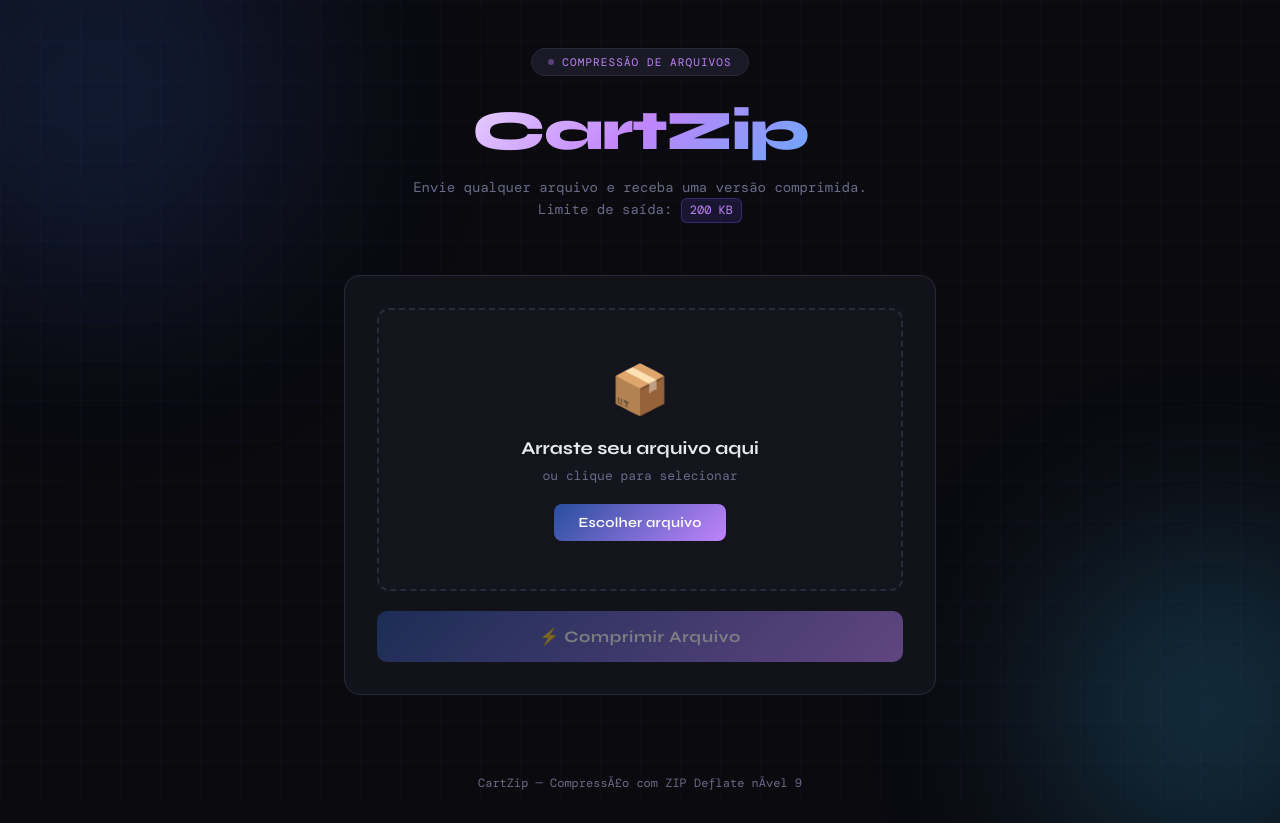
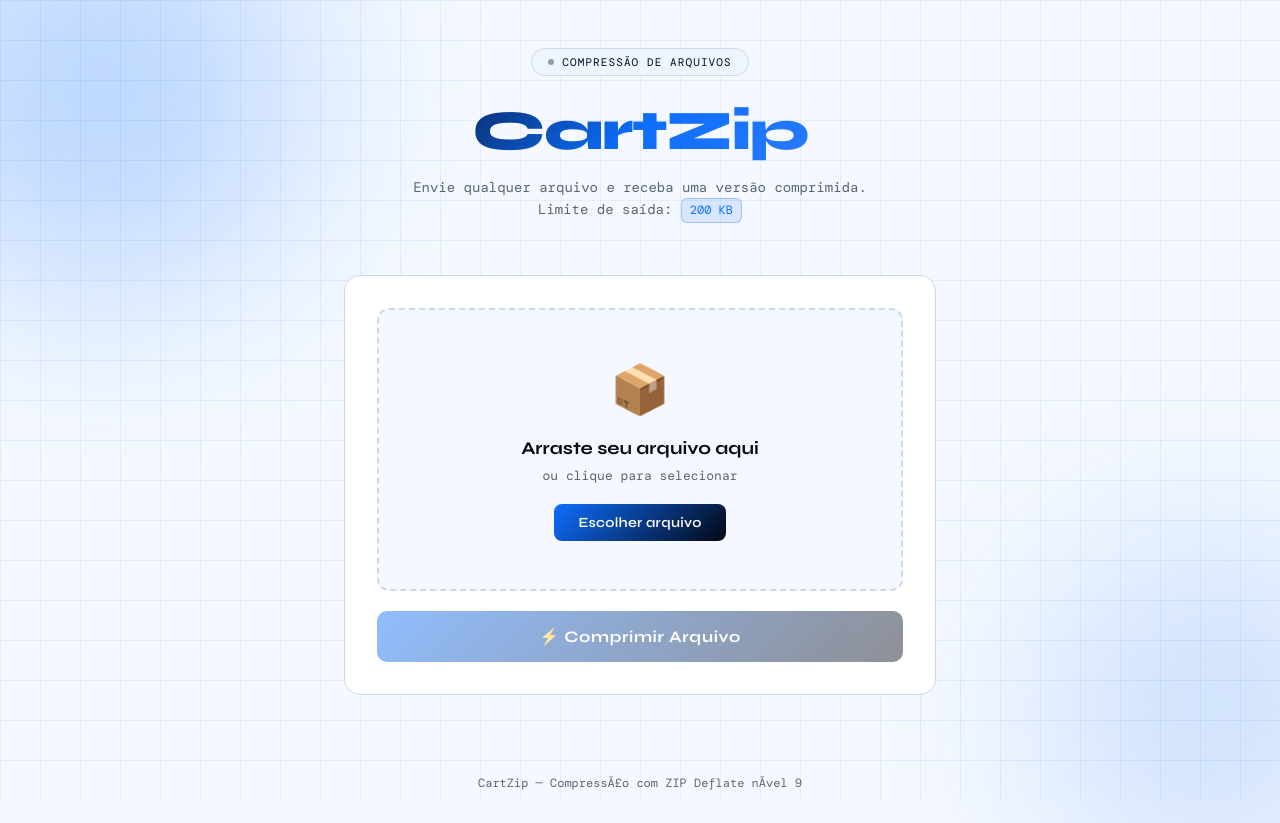
Before and after one commit to JFRFilho/Compressao, a Flask app: page / in a window 1280 px wide. Run offline with Flask 3, Linux system fonts and the light colour scheme; some web fonts are replaced.

Commit message:
Atualiza paleta de cores

```diff
--- a/templates/index.html
+++ b/templates/index.html
@@ -7,18 +7,18 @@
   <link href="https://fonts.googleapis.com/css2?family=Syne:wght@400;600;700;800&family=DM+Mono:wght@300;400;500&display=swap" rel="stylesheet"/>
   <style>
     :root {
-      --bg: #0a0a0f;
-      --surface: #12121a;
-      --surface2: #1a1a26;
-      --border: #2a2a3d;
-      --accent: #284e9e;
-      --accent2: #c084fc;
-      --accent3: #38bdf8;
-      --success: #34d399;
-      --warning: #fbbf24;
-      --danger: #f87171;
-      --text: #e8e8f0;
-      --muted: #6b6b8a;
+      --bg: #f5f9ff;
+      --surface: #ffffff;
+      --surface2: #eef5ff;
+      --border: #cbd9ee;
+      --accent: #0d6efd;
+      --accent2: #050816;
+      --accent3: #3b82f6;
+      --success: #0d6efd;
+      --warning: #050816;
+      --danger: #0b1f3a;
+      --text: #050816;
+      --muted: #5b6475;
       --radius: 16px;
     }
 
@@ -41,8 +41,8 @@
       position: fixed;
       inset: 0;
       background-image:
-        linear-gradient(rgba(124,92,252,0.04) 1px, transparent 1px),
-        linear-gradient(90deg, rgba(124,92,252,0.04) 1px, transparent 1px);
+        linear-gradient(rgba(13,110,253,0.08) 1px, transparent 1px),
+        linear-gradient(90deg, rgba(13,110,253,0.08) 1px, transparent 1px);
       background-size: 40px 40px;
       pointer-events: none;
       z-index: 0;
@@ -114,7 +114,7 @@
       font-weight: 800;
       letter-spacing: -0.03em;
       line-height: 1.1;
-      background: linear-gradient(135deg, #fff 0%, var(--accent2) 50%, var(--accent3) 100%);
+      background: linear-gradient(135deg, #050816 0%, var(--accent) 50%, var(--accent3) 100%);
       -webkit-background-clip: text;
       -webkit-text-fill-color: transparent;
       background-clip: text;
@@ -129,9 +129,9 @@
 
     .limit-badge {
       display: inline-block;
-      background: rgba(124,92,252,0.15);
-      border: 1px solid rgba(124,92,252,0.3);
-      color: var(--accent2);
+      background: rgba(13,110,253,0.12);
+      border: 1px solid rgba(13,110,253,0.3);
+      color: var(--accent);
       border-radius: 6px;
       padding: 2px 8px;
       font-size: 12px;
@@ -154,7 +154,7 @@
       text-align: center;
       cursor: pointer;
       transition: all 0.25s ease;
-      background: rgba(255,255,255,0.01);
+      background: rgba(13,110,253,0.04);
       position: relative;
       overflow: hidden;
     }
@@ -163,7 +163,7 @@
       content: '';
       position: absolute;
       inset: 0;
-      background: radial-gradient(circle at 50% 50%, rgba(124,92,252,0.08), transparent 70%);
+      background: radial-gradient(circle at 50% 50%, rgba(13,110,253,0.1), transparent 70%);
       opacity: 0;
       transition: opacity 0.3s;
     }
@@ -171,7 +171,7 @@
     .dropzone:hover,
     .dropzone.dragover {
       border-color: var(--accent);
-      background: rgba(124,92,252,0.05);
+      background: rgba(13,110,253,0.08);
     }
 
     .dropzone:hover::before,
@@ -219,7 +219,7 @@
       transition: all 0.2s ease;
       letter-spacing: 0.02em;
     }
-    .btn-browse:hover { transform: translateY(-2px); box-shadow: 0 8px 24px rgba(124,92,252,0.4); }
+    .btn-browse:hover { transform: translateY(-2px); box-shadow: 0 8px 24px rgba(13,110,253,0.28); }
 
     #file-input { display: none; }
 
@@ -288,7 +288,7 @@
       transition: opacity 0.2s;
     }
     .btn-compress:hover:not(:disabled)::after { opacity: 1; }
-    .btn-compress:hover:not(:disabled) { transform: translateY(-2px); box-shadow: 0 12px 32px rgba(124,92,252,0.45); }
+    .btn-compress:hover:not(:disabled) { transform: translateY(-2px); box-shadow: 0 12px 32px rgba(13,110,253,0.3); }
     .btn-compress:disabled { opacity: 0.45; cursor: not-allowed; }
 
     /* Loading */
@@ -414,14 +414,14 @@
       padding: 6px 12px;
       border-radius: 6px;
     }
-    .limit-indicator.ok { background: rgba(52,211,153,0.1); color: var(--success); border: 1px solid rgba(52,211,153,0.2); }
-    .limit-indicator.over { background: rgba(251,191,36,0.1); color: var(--warning); border: 1px solid rgba(251,191,36,0.2); }
+    .limit-indicator.ok { background: rgba(13,110,253,0.1); color: var(--success); border: 1px solid rgba(13,110,253,0.22); }
+    .limit-indicator.over { background: rgba(5,8,22,0.08); color: var(--warning); border: 1px solid rgba(5,8,22,0.18); }
 
     /* Download button */
     .btn-download {
       width: 100%;
       padding: 16px;
-      background: linear-gradient(135deg, var(--success), #059669);
+      background: linear-gradient(135deg, var(--accent), #050816);
       color: #fff;
       border: none;
       border-radius: 10px;
@@ -435,7 +435,7 @@
       display: block;
       text-align: center;
     }
-    .btn-download:hover { transform: translateY(-2px); box-shadow: 0 12px 32px rgba(52,211,153,0.35); }
+    .btn-download:hover { transform: translateY(-2px); box-shadow: 0 12px 32px rgba(13,110,253,0.26); }
 
     .btn-new {
       width: 100%;
@@ -451,13 +451,13 @@
       cursor: pointer;
       transition: all 0.2s ease;
     }
-    .btn-new:hover { color: var(--text); border-color: var(--accent); background: rgba(124,92,252,0.05); }
+    .btn-new:hover { color: var(--text); border-color: var(--accent); background: rgba(13,110,253,0.08); }
 
     /* Error */
     .error-box {
       display: none;
-      background: rgba(248,113,113,0.08);
-      border: 1px solid rgba(248,113,113,0.25);
+      background: rgba(13,110,253,0.08);
+      border: 1px solid rgba(13,110,253,0.25);
       border-radius: 10px;
       padding: 14px 16px;
       color: var(--danger);
@@ -700,8 +700,8 @@
       const pct = Math.min((data.compressed_size_kb / 200) * 100, 100);
       document.getElementById('size-bar').style.width = pct + '%';
       document.getElementById('size-bar').style.background = data.within_limit
-        ? 'linear-gradient(90deg, #34d399, #059669)'
-        : 'linear-gradient(90deg, #fbbf24, #f59e0b)';
+        ? 'linear-gradient(90deg, #3b82f6, #0d6efd)'
+        : 'linear-gradient(90deg, #0d6efd, #050816)';
 
       document.getElementById('limit-indicator-inline').textContent =
         data.within_limit ? '✅ Dentro do limite' : '⚠️ Acima de 200 KB';
```
Also changed, not shown: 2 other files.
